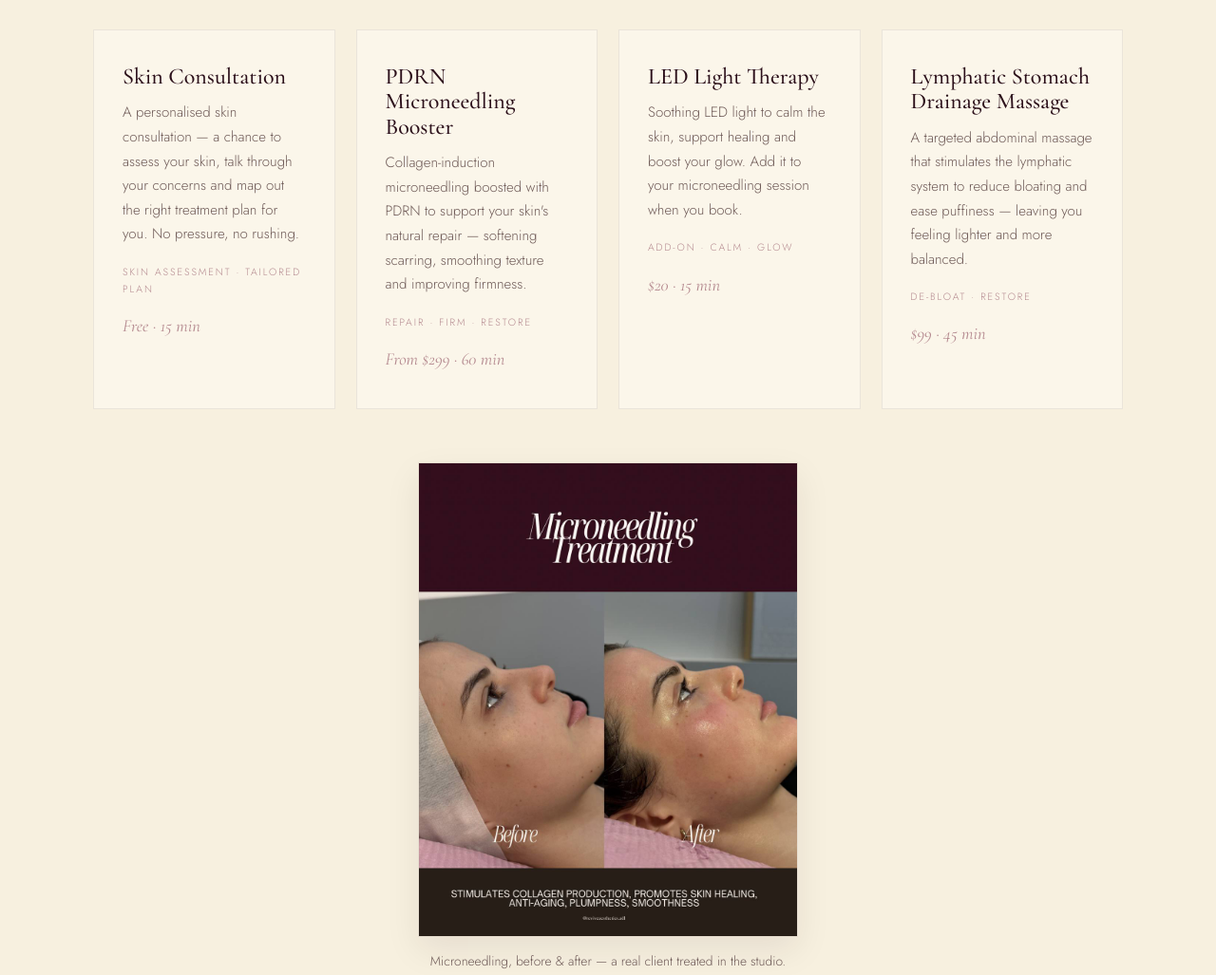
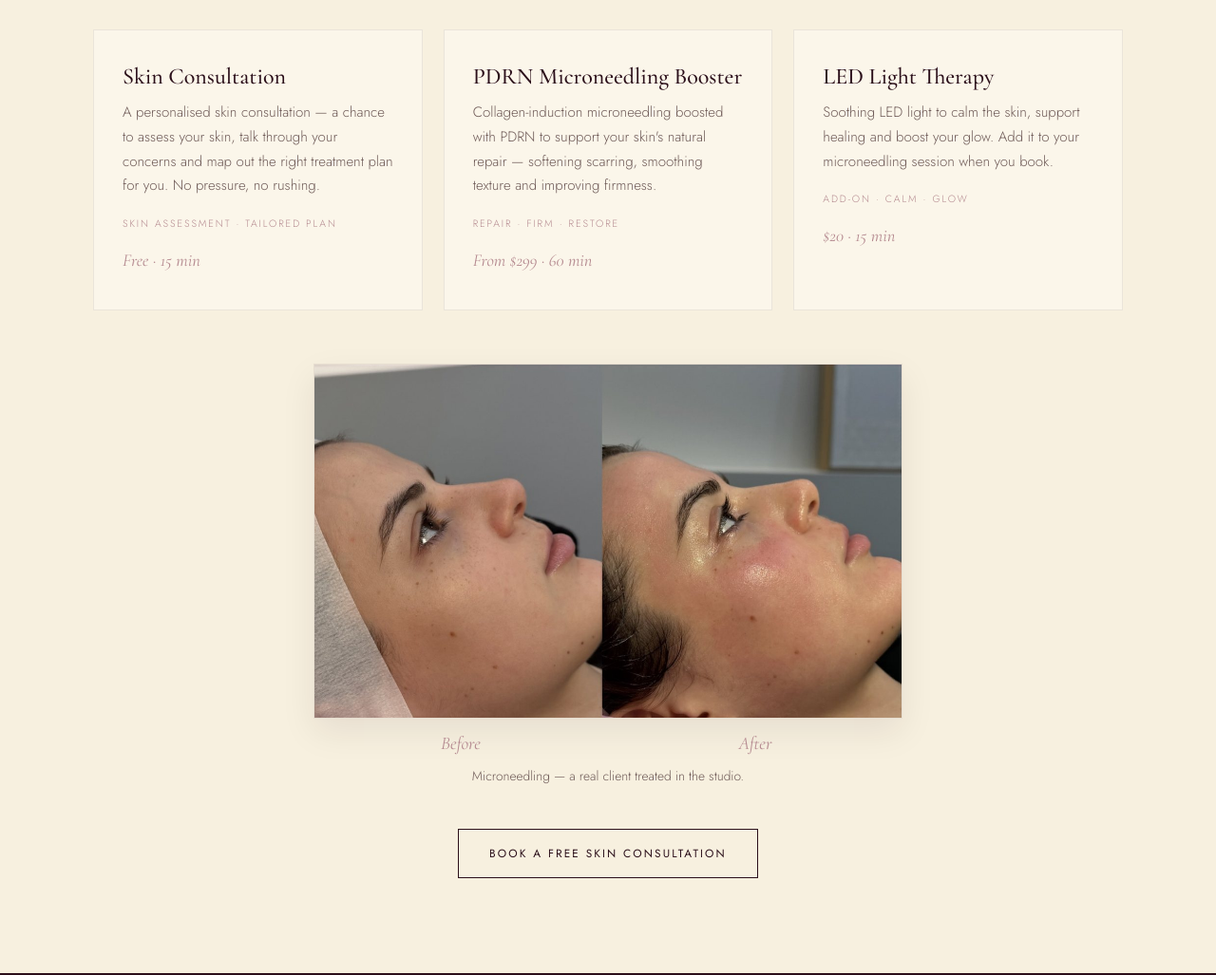
Before and after one commit to ampedupelectricaladl/revive-aesthetics, a plain HTML site: page index.html in a window 1280 px wide. Shown: the part 8780-9807 px from the top of the page at 95% size. Drawn offline with nearby package versions, Linux system fonts and the light colour scheme.

Commit message:
Skin section: text-free microneedling photo, remove lymphatic massage
- Microneedling before/after is now the photo only (her Instagram post of
  14 Jul, cropped to the picture; Before/After set as page text underneath).
- Lymphatic Stomach Drainage Massage removed from the landing page, the
  structured data, the FAQ, the enquiry form and the booking fallback list -
  no longer offered (Stefani, 16 Nov 2026). Also set inactive in D1.

Co-Authored-By: Claude Fable 5.2 <noreply@anthropic.com>

```diff
--- a/index.html
+++ b/index.html
@@ -92,8 +92,7 @@
     { "@type": "Offer", "itemOffered": { "@type": "Service", "name": "Brow Lamination, Tint & Shape" } },
     { "@type": "Offer", "itemOffered": { "@type": "Service", "name": "Brow Shape & Tint" } },
     { "@type": "Offer", "itemOffered": { "@type": "Service", "name": "PDRN Microneedling Booster" } },
-    { "@type": "Offer", "itemOffered": { "@type": "Service", "name": "LED Light Therapy" } },
-    { "@type": "Offer", "itemOffered": { "@type": "Service", "name": "Lymphatic Stomach Drainage Massage" } }
+    { "@type": "Offer", "itemOffered": { "@type": "Service", "name": "LED Light Therapy" } }
   ]
 }
 </script>
@@ -107,7 +106,7 @@
     {
       "@type": "Question",
       "name": "What treatments does Revive Aesthetics offer in Adelaide?",
-      "acceptedAnswer": { "@type": "Answer", "text": "Revive Aesthetics is an Adelaide lash and brow studio. The menu is Korean lash lifts and tints, brow lamination, and brow shaping and tinting, on their own or combined in one visit. Skin treatments are also available: PDRN microneedling, LED light therapy and lymphatic stomach drainage massage." }
+      "acceptedAnswer": { "@type": "Answer", "text": "Revive Aesthetics is an Adelaide lash and brow studio. The menu is Korean lash lifts and tints, brow lamination, and brow shaping and tinting, on their own or combined in one visit. Skin treatments are also available: PDRN microneedling and LED light therapy." }
     },
     {
       "@type": "Question",
@@ -356,8 +355,12 @@
     font-size: 1.15rem; color: var(--rose);
   }
   .skin { background: var(--cream-bg); }
-  .skin-result { max-width: 400px; margin: 56px auto 0; text-align: center; }
-  .skin-result figure { margin: 0 0 14px; border: 1px solid rgba(43,15,26,0.08); box-shadow: 0 14px 34px rgba(43,15,26,0.08); }
+  .skin-result { max-width: 620px; margin: 56px auto 0; text-align: center; }
+  .skin-result .ba-labels {
+    display: grid; grid-template-columns: 1fr 1fr; margin: 0 0 6px;
+    font-family: 'Cormorant Garamond', serif; font-style: italic; font-size: 1.2rem; color: var(--rose);
+  }
+  .skin-result figure { margin: 0 0 10px; border: 1px solid rgba(43,15,26,0.08); box-shadow: 0 14px 34px rgba(43,15,26,0.08); }
   .skin-result img { width: 100%; height: auto; }
   .skin-result figcaption, .skin-result p { color: var(--muted); font-size: 0.86rem; }
   .skin-cta { text-align: center; margin-top: 44px; }
@@ -938,18 +941,13 @@
         <span class="tag">Add-On · Calm · Glow</span>
         <span class="price">$20 · 15 min</span>
       </div>
-      <div class="svc-card">
-        <h3>Lymphatic Stomach Drainage Massage</h3>
-        <p>A targeted abdominal massage that stimulates the lymphatic system to reduce bloating and ease puffiness — leaving you feeling lighter and more balanced.</p>
-        <span class="tag">De-Bloat · Restore</span>
-        <span class="price">$99 · 45 min</span>
-      </div>
     </div>
     <div class="skin-result reveal">
       <figure>
-        <img src="assets/microneedling-result-1.jpg" width="1024" height="1280" loading="lazy" alt="Microneedling before and after result — Revive Aesthetics Adelaide" />
+        <img src="assets/ig/microneedling-before-after.jpg" width="1200" height="722" loading="lazy" alt="Microneedling before and after result — Revive Aesthetics Adelaide" />
       </figure>
-      <p>Microneedling, before &amp; after — a real client treated in the studio.</p>
+      <div class="ba-labels"><span>Before</span><span>After</span></div>
+      <p>Microneedling — a real client treated in the studio.</p>
     </div>
     <div class="skin-cta reveal">
       <a href="book.html" class="btn btn--dark-ghost">Book a Free Skin Consultation</a>
@@ -1016,7 +1014,7 @@
     <div class="faq-list">
       <details class="faq-item">
         <summary>What treatments does Revive Aesthetics offer in Adelaide?</summary>
-        <div class="faq-a"><p>Revive Aesthetics is an Adelaide lash and brow studio. The menu is Korean lash lifts and tints, brow lamination, and brow shaping and tinting — on their own or combined in one visit. Skin treatments are also available: PDRN microneedling, LED light therapy and lymphatic stomach drainage massage.</p></div>
+        <div class="faq-a"><p>Revive Aesthetics is an Adelaide lash and brow studio. The menu is Korean lash lifts and tints, brow lamination, and brow shaping and tinting — on their own or combined in one visit. Skin treatments are also available: PDRN microneedling and LED light therapy.</p></div>
       </details>
       <details class="faq-item">
         <summary>What is a Korean lash lift?</summary>
@@ -1132,7 +1130,6 @@
           <option>Brow Shape &amp; Tint</option>
           <option>PDRN Microneedling Booster</option>
           <option>LED Light Therapy add-on</option>
-          <option>Lymphatic Stomach Drainage Massage</option>
           <option>Skin Consultation (Free)</option>
           <option>Not sure — help me decide</option>
         </select>
```
Also changed, not shown: book.html (+1 -3 lines), assets/ig/microneedling-before-after.jpg (added).
